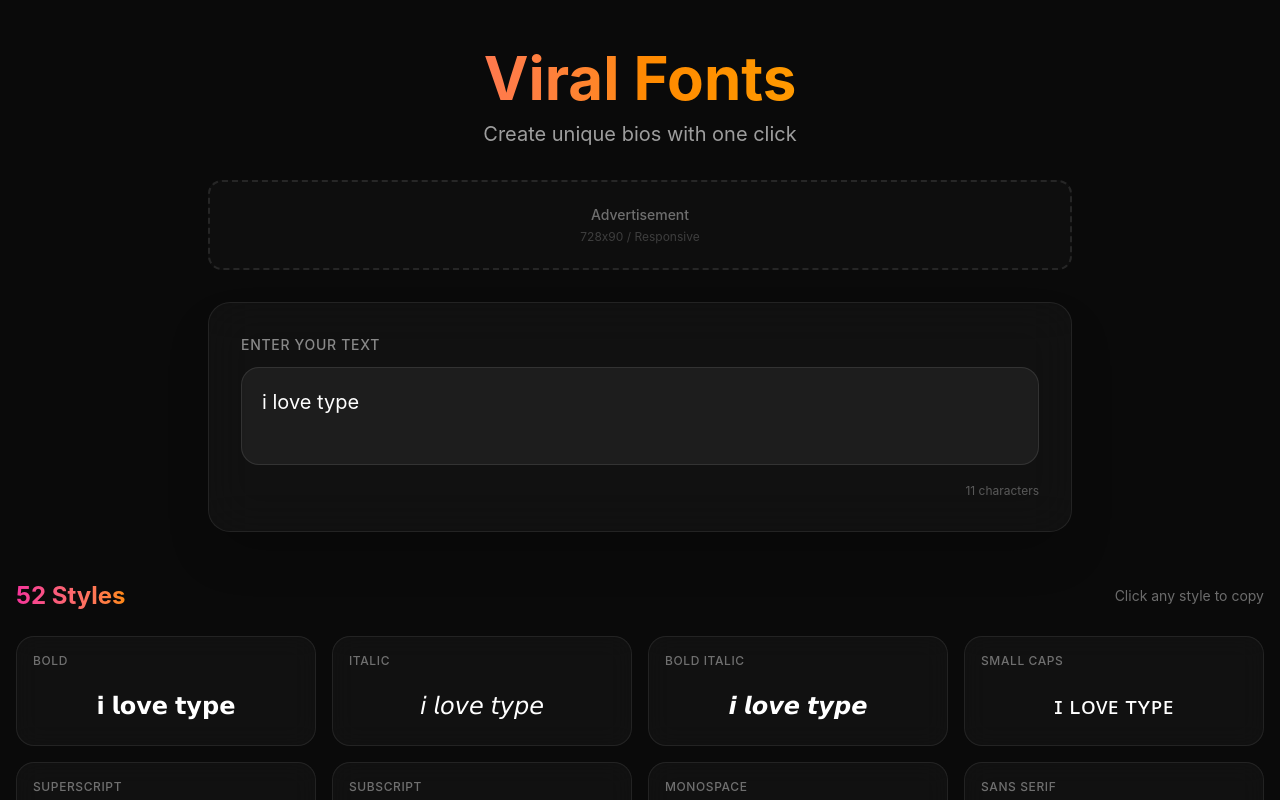
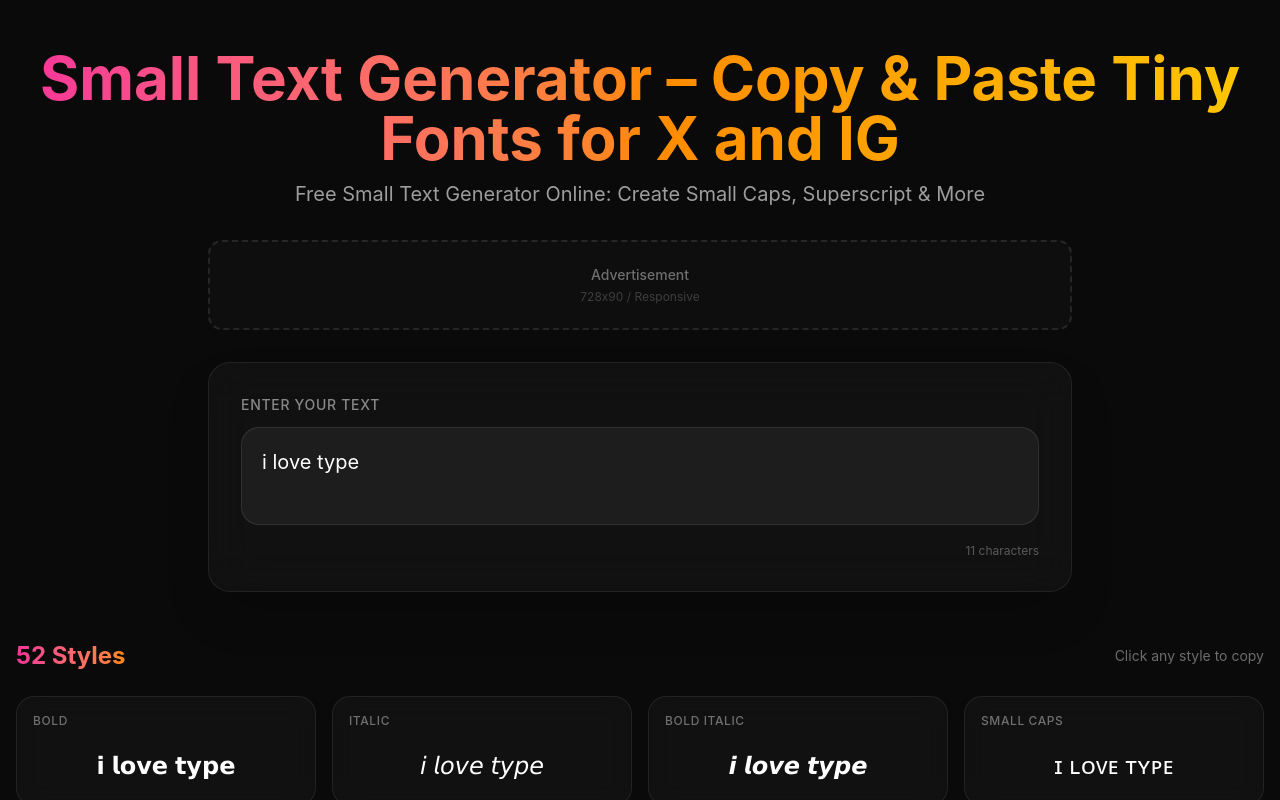
Before and after one commit to Mochynrebel/projects-mini, a Next.js app: page / in a window 1280 px wide. Shown: the top 800 px of the page. Built offline with nearby package versions, Linux system fonts and the light colour scheme.

Commit message:
feat: Update H1/H2 headings for SEO optimization

```diff
--- a/src/app/page.tsx
+++ b/src/app/page.tsx
@@ -39,10 +39,10 @@ export default function Home() {
         {/* Header */}
         <header className="text-center pt-12 pb-8 px-4">
           <h1 className="text-4xl sm:text-5xl md:text-6xl font-bold bg-gradient-to-r from-pink-500 via-orange-400 to-yellow-400 bg-clip-text text-transparent mb-3">
-            Viral Fonts
+            Small Text Generator – Copy & Paste Tiny Fonts for X and IG
           </h1>
           <p className="text-white/60 text-lg sm:text-xl">
-            Create unique bios with one click
+            Free Small Text Generator Online: Create Small Caps, Superscript & More
           </p>
         </header>
 
@@ -84,9 +84,9 @@ export default function Home() {
                 {fontStyles.length} Styles
               </span>
             </h2>
-            <span className="text-sm text-white/40">
+            <p className="text-sm text-white/40">
               Click any style to copy
-            </span>
+            </p>
           </div>
           <FontGrid inputText={inputText} onCopy={handleCopy} />
         </section>
```
